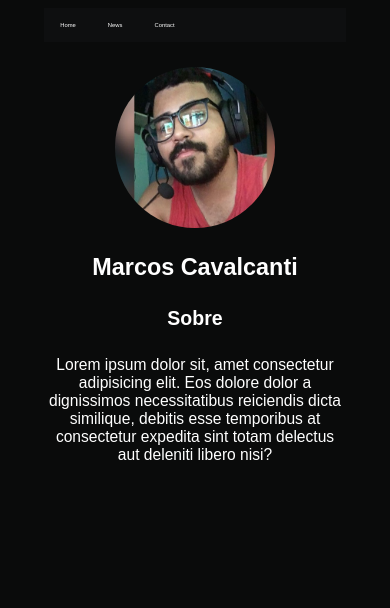
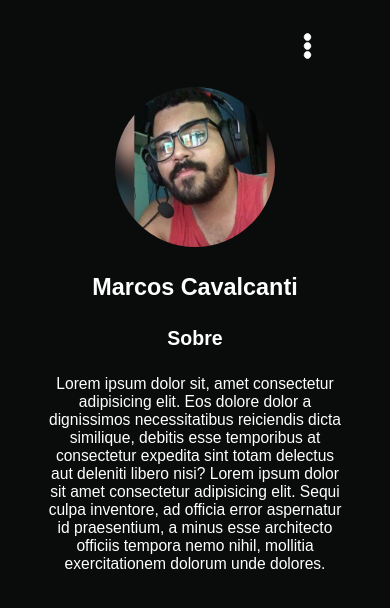
Before and after one commit to Marcos-Cavalcanti21/Portfolio-HTML, a PHP site: page / in a window 390 px wide. Shown: the top 608 px of the page. Run offline with PHP 8.4, Linux system fonts and the light colour scheme; style sheets or scripts are compiled from the project's sources.

Commit message:
nav responsive try 1

```diff
--- a/index.html
+++ b/index.html
@@ -15,6 +15,7 @@
     <div id="page-landing">
         <div id="container">
             <header>
+                <button onclick="more()"><img src="public/assets/svg/ellipsis-svgrepo-com.svg"></button>
                 <ul>
                     <li><a href="#Home">Home</a></li>
                     <li><a href="#News">News</a></li>
@@ -33,7 +34,9 @@
                         Lorem ipsum dolor sit, amet consectetur adipisicing elit. Eos
                         dolore dolor a dignissimos necessitatibus reiciendis dicta
                         similique, debitis esse temporibus at consectetur expedita sint
-                        totam delectus aut deleniti libero nisi?
+                        totam delectus aut deleniti libero nisi? Lorem ipsum dolor sit amet consectetur adipisicing
+                        elit. Sequi culpa inventore, ad officia error aspernatur id praesentium, a minus esse architecto
+                        officiis tempora nemo nihil, mollitia exercitationem dolorum unde dolores.
                     </p>
                 </div>
                 <div class="projects">
--- a/public/scripts/main.js
+++ b/public/scripts/main.js
@@ -0,0 +1,4 @@
+
+function more() {
+    document.getElementById['more'].innerHTML = `<p>Hello Word</p>`;
+}
--- a/styles/css/main.css
+++ b/styles/css/main.css
@@ -15,29 +15,22 @@ html {
   width: 90%;
 }
 
+header button {
+  float: right;
+  border: none;
+  background-color: rgba(21, 22, 22, 0);
+  width: 9vmax;
+  padding: 3vmax;
+}
+header button:hover {
+  border-radius: 35%;
+  background-color: #26292a;
+}
+header button img {
+  width: 100%;
+}
 header ul {
-  font-size: 1.5em;
-  list-style-type: none;
-  margin: 0;
-  padding: 0;
-  overflow: hidden;
-  background-color: #0e0f10;
-  position: -webkit-sticky;
-  position: sticky;
-  top: 0;
-}
-header ul li {
-  float: left;
-}
-header ul li a {
-  display: block;
-  color: white;
-  text-align: center;
-  padding: 14px 16px;
-  text-decoration: none;
-}
-header ul li a:hover {
-  background-color: #0a0b0b;
+  display: none;
 }
 
 section {
--- a/styles/css/main.min.css
+++ b/styles/css/main.min.css
@@ -1 +1 @@
-html{width:90%;margin:0 auto;font-size:1vw;font-family:sans-serif;background-color:#0a0b0b}#page-landing{display:flex}#container{margin:auto;width:90%}header ul{font-size:1.5em;list-style-type:none;margin:0;padding:0;overflow:hidden;background-color:#0e0f10;position:-webkit-sticky;position:sticky;top:0}header ul li{float:left}header ul li a{display:block;color:#fff;text-align:center;padding:14px 16px;text-decoration:none}header ul li a:hover{background-color:#0a0b0b}section{height:100%}section .profile{width:19vmax;margin:3vmax auto}section .profile img{width:100%;border-radius:50%}section .about{width:100%;color:#fff;font-size:5vw;text-align:center}section .about h3{font-size:1.2em}section .about p{font-size:.8em;color:#fff;width:100%}@media(min-width: 760px){#page-landing{display:flex}#container{background-color:#0e0f10;border:1px solid #26292a}section{height:100%;margin:0 8vw}section .profile{width:19vw !important;margin:5vh 0 !important}section .profile img{width:100%;border-radius:50%}section .about{font-size:1.5vw !important;width:100% !important;text-align:initial}section .about h3{font-size:1.2em !important}section .about p{font-size:.8em !important}}
+html{width:90%;margin:0 auto;font-size:1vw;font-family:sans-serif;background-color:#0a0b0b}#page-landing{display:flex}#container{margin:auto;width:90%}header button{float:right;border:none;background-color:rgba(21,22,22,0);width:9vmax;padding:3vmax}header button:hover{border-radius:35%;background-color:#26292a}header button img{width:100%}header ul{display:none}section{height:100%}section .profile{width:19vmax;margin:3vmax auto}section .profile img{width:100%;border-radius:50%}section .about{width:100%;color:#fff;font-size:5vw;text-align:center}section .about h3{font-size:1.2em}section .about p{font-size:.8em;color:#fff;width:100%}@media(min-width: 760px){#page-landing{display:flex}#container{background-color:#0e0f10;border:1px solid #26292a}header ul{display:block;font-size:1.5em;list-style-type:none;margin:0;padding:0;overflow:hidden;background-color:#0e0f10;position:-webkit-sticky;position:sticky;top:0}header ul li{float:left}header ul li a{display:block;color:#fff;text-align:center;padding:1.8vh 1vw;text-decoration:none}header ul li a:hover{background-color:#151616}section{height:100%;margin:0 8vw}section .profile{width:19vw !important;margin:5vh 0 !important}section .profile img{width:100%;border-radius:50%}section .about{font-size:1.5vw !important;width:100% !important;text-align:initial}section .about h3{font-size:1.2em !important}section .about p{font-size:.8em !important}}
--- a/styles/main.scss
+++ b/styles/main.scss
@@ -31,30 +31,22 @@ html {
 }
 
 header {
+    button {
+        float: right;
+        border: none;
+        background-color: #15161600;
+        width: 9vmax;
+        padding: 3vmax;
+        &:hover{
+            border-radius: 35%;
+            background-color: #26292a;
+        }
+        img {
+            width: 100%;
+        }
+    }
     ul {
-        font-size: 1.5em;
-        list-style-type: none;
-        margin: 0;
-        padding: 0;
-        overflow: hidden;
-        background-color: #0e0f10;
-        position: -webkit-sticky;
-        position: sticky;
-        top: 0;
-
-        li {
-            float: left;
-
-            a {
-                display: block;
-                color: white;
-                text-align: center;
-                padding: 14px 16px;
-                text-decoration: none;
-
-                &:hover {background-color: #0a0b0b;}
-            }
-        }
+        display: none;
     }
 }
 
```
Also changed, not shown: other parts of styles/css/main.css (+25 -0 lines), other parts of styles/main.scss (+31 -0 lines), public/assets/svg/ellipsis-svgrepo-com.svg (added), public/assets/svg/github-repo-git-octocat-svgrepo-com.svg (added), public/assets/svg/insta-svgrepo-com.svg (added), public/assets/svg/linkedin-svgrepo-com.svg (added), public/assets/svg/stackoverflow-square-svgrepo-com.svg (added), public/assets/svg/telegram-svgrepo-com.svg (added).
